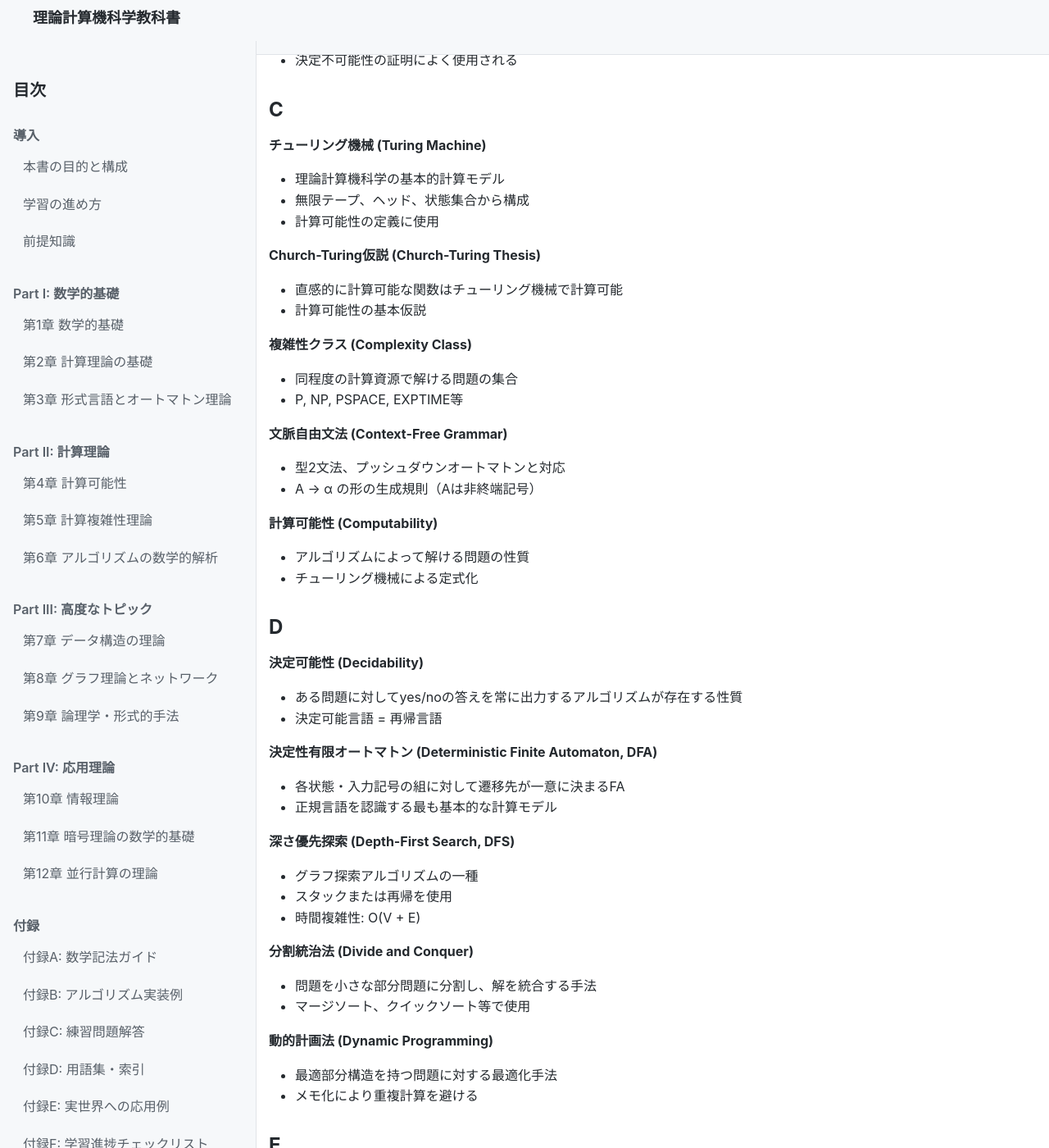
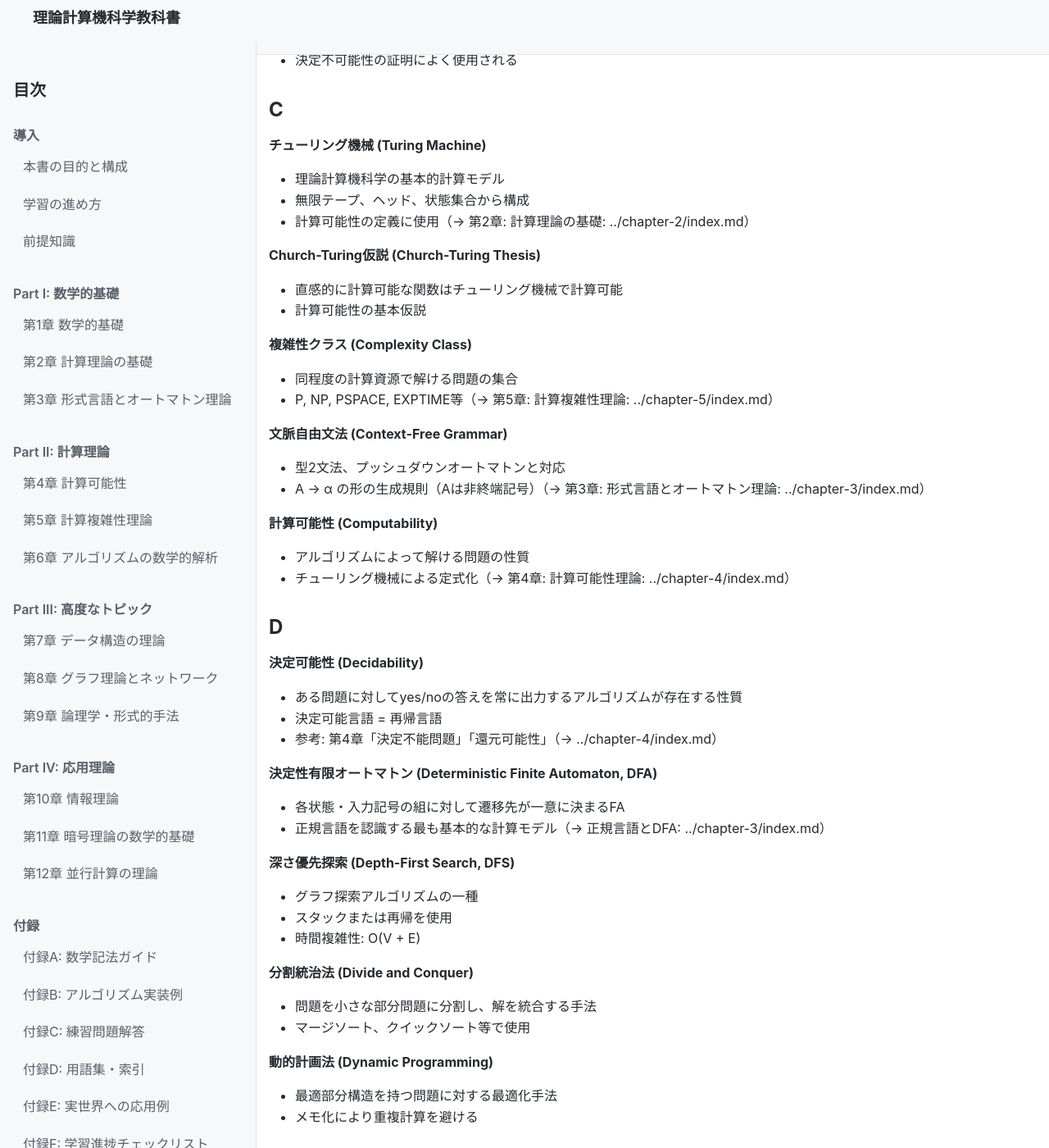
Before and after one commit to itdojp/theoretical-computer-science-textbook, a Jekyll site: the page built from docs/src/appendices/d.md, in a window 1280 px wide and 1400 px high, scrolled down 1071 px. Shown: the whole window at 82% size. Built offline with Jekyll 4.4.1, drawn with Linux system fonts in a browser that asks for light colours; some of the changed text lies outside the part shown.

Commit message:
docs(appendix D): add cross-links from glossary terms to relevant chapters (initial set) (closes #34)

```diff
--- a/docs/src/appendices/d.md
+++ b/docs/src/appendices/d.md
@@ -6,6 +6,7 @@ layout: default
 # 付録D: 用語集・索引
 
 理論計算機科学で使用される専門用語の日英対訳と詳細な説明です。
+（主要トピックへの関連章リンクを併記しています）
 
 ## A
 
@@ -47,7 +48,7 @@ layout: default
 **チューリング機械 (Turing Machine)**
 - 理論計算機科学の基本的計算モデル
 - 無限テープ、ヘッド、状態集合から構成
-- 計算可能性の定義に使用
+- 計算可能性の定義に使用（→ 第2章: 計算理論の基礎: ../chapter-2/index.md）
 
 **Church-Turing仮説 (Church-Turing Thesis)**
 - 直感的に計算可能な関数はチューリング機械で計算可能
@@ -55,25 +56,26 @@ layout: default
 
 **複雑性クラス (Complexity Class)**
 - 同程度の計算資源で解ける問題の集合
-- P, NP, PSPACE, EXPTIME等
+- P, NP, PSPACE, EXPTIME等（→ 第5章: 計算複雑性理論: ../chapter-5/index.md）
 
 **文脈自由文法 (Context-Free Grammar)**
 - 型2文法、プッシュダウンオートマトンと対応
-- A → α の形の生成規則（Aは非終端記号）
+- A → α の形の生成規則（Aは非終端記号）（→ 第3章: 形式言語とオートマトン理論: ../chapter-3/index.md）
 
 **計算可能性 (Computability)**
 - アルゴリズムによって解ける問題の性質
-- チューリング機械による定式化
+- チューリング機械による定式化（→ 第4章: 計算可能性理論: ../chapter-4/index.md）
 
 ## D
 
 **決定可能性 (Decidability)**
 - ある問題に対してyes/noの答えを常に出力するアルゴリズムが存在する性質
 - 決定可能言語 = 再帰言語
+ - 参考: 第4章「決定不能問題」「還元可能性」（→ ../chapter-4/index.md）
 
 **決定性有限オートマトン (Deterministic Finite Automaton, DFA)**
 - 各状態・入力記号の組に対して遷移先が一意に決まるFA
-- 正規言語を認識する最も基本的な計算モデル
+- 正規言語を認識する最も基本的な計算モデル（→ 正規言語とDFA: ../chapter-3/index.md）
 
 **深さ優先探索 (Depth-First Search, DFS)**
 - グラフ探索アルゴリズムの一種
@@ -284,7 +286,7 @@ layout: default
 
 **SAT問題 (Satisfiability Problem)**
 - 論理式が充足可能かを判定する問題
-- 最初に証明されたNP完全問題
+- 最初に証明されたNP完全問題（→ 第5章: NP完全性（Cook–Levin）: ../chapter-5/index.md）
 
 **集合 (Set)**
 - 異なる要素の集まり
@@ -326,7 +328,7 @@ layout: default
 
 **検証器 (Verifier)**
 - 解候補の正当性を確認するアルゴリズム
-- NP問題の定義で使用
+- NP問題の定義で使用（→ 第5章: NPの検証的特徴付け: ../chapter-5/index.md）
 
 **頂点被覆 (Vertex Cover)**
 - グラフのすべての辺を被覆する頂点集合
@@ -352,7 +354,7 @@ layout: default
 
 **ゼロ知識証明 (Zero-Knowledge Proof)**
 - 知識を明かすことなく知識の保有を証明する手法
-- 暗号理論で重要
+- 暗号理論で重要（→ 第11章: ゼロ知識証明: ../chapter-11/index.md）
 
 ---
 
```
